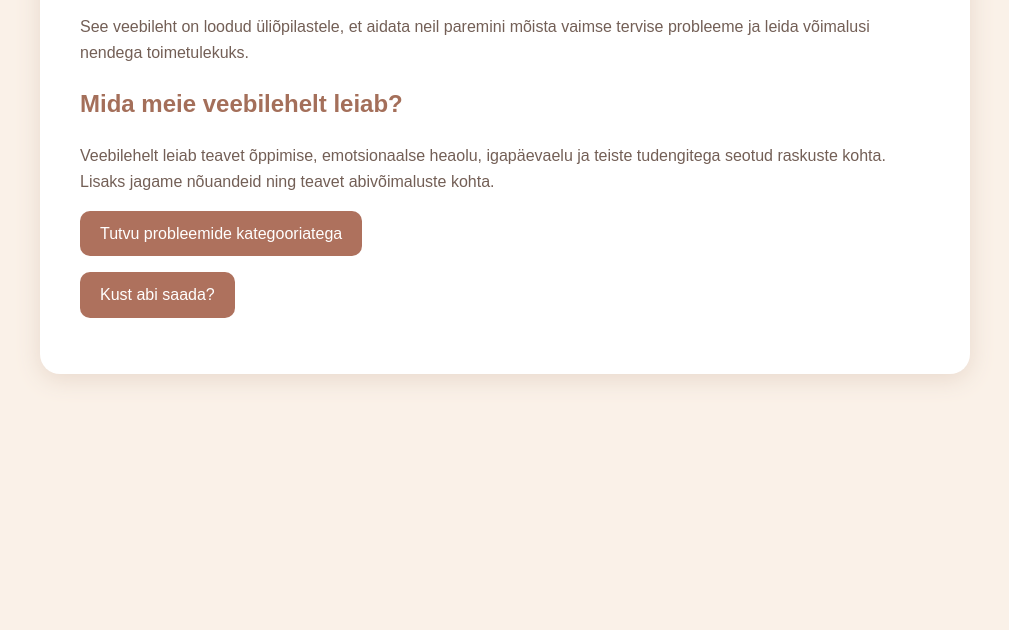
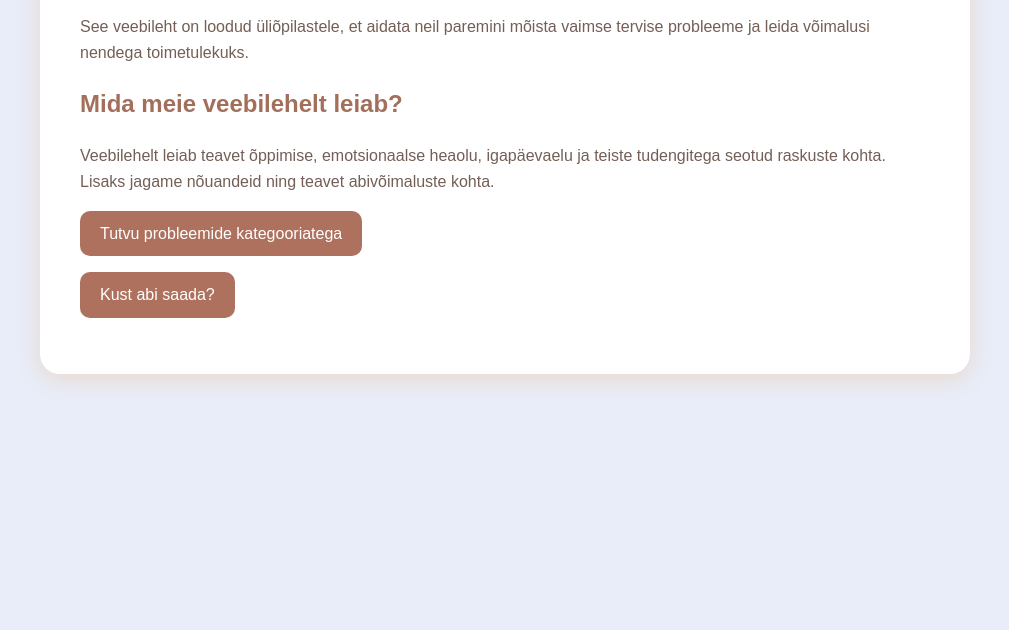
Before and after one commit to triinubitter2007/n-gar-veebileheprojekt, a plain HTML site: page index.html in a window 1280 px wide. Shown: the part 170-800 px from the top of the page, without its empty margins (135-1144 px from the left). Drawn offline with Linux system fonts and the light colour scheme.

Commit message:
Lisa alternatiivne taustavärv

```diff
--- a/style.css
+++ b/style.css
@@ -1,6 +1,6 @@
 
 html {
-    background-color: #faf1e8;
+    background-color: #e8edf9;
 }
 
 body {
```
